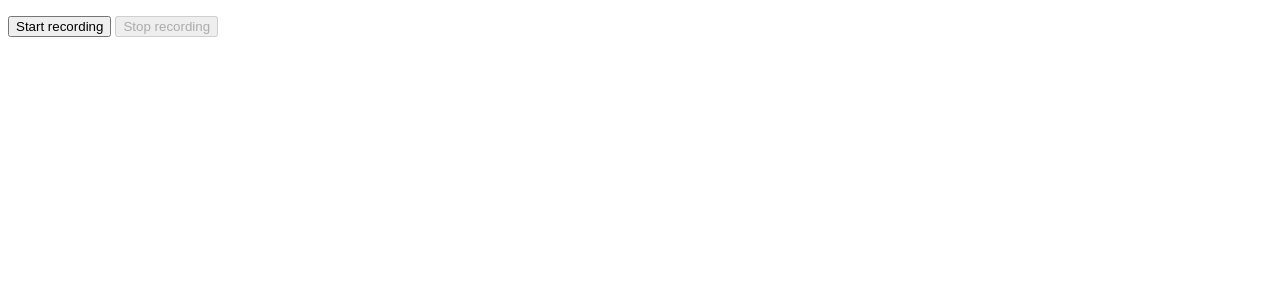
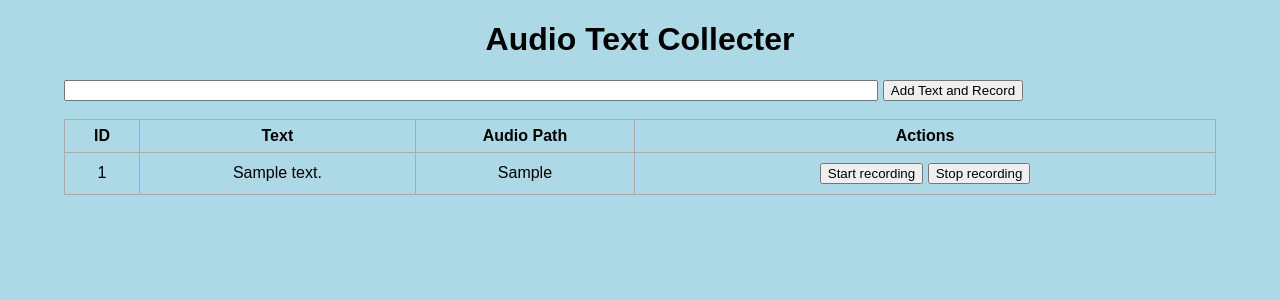
Before and after one commit to Ratherman/Collect-Audio-Data-and-Text, a Flask app: page / in a window 1280 px wide. Shown: the top 300 px of the page. Run offline with Flask 2, Linux system fonts and the light colour scheme; tables that the repository leaves empty hold one stand-in row (values such as "Sample post").

Commit message:
Src/ & README.md & .gitignore, Update, Integrate both audio and render parts of code

```diff
--- a/Src/app.py
+++ b/Src/app.py
@@ -1,23 +1,18 @@
-from flask import Flask, render_template, redirect, request
+from flask import Flask, render_template, redirect, request, flash, session
 from flask_sqlalchemy import SQLAlchemy
-import pyaudio
 import os
+import random
 import uuid
 
-UPLOAD_FOLDER = 'files'
-
-
+UPLOAD_FOLDER = '..\Data\Gen_Audio'
 
 app = Flask(__name__)
 app.config["SQLALCHEMY_DATABASE_URI"] = "mssql+pyodbc://LAPTOP-Q0DB1ITI\SQLEXPRESS/DB?driver=SQL+Server?trusted_connection=yes"
 app.config["SQLALCHEMY_TRACK_MODIFICATIONS"] = False
 app.config['UPLOAD_FOLDER'] = UPLOAD_FOLDER
+app.secret_key = "super secret key"
 db = SQLAlchemy(app)
 
-# Add on 10/20
-@app.route('/')
-def root():
-    return app.send_static_file('index.html')
 
 @app.route('/save-record', methods=['POST'])
 def save_record():
@@ -34,21 +29,34 @@ def save_record():
     file_name = str(uuid.uuid4()) + ".mp3"
     full_file_name = os.path.join(app.config['UPLOAD_FOLDER'], file_name)
     file.save(full_file_name)
-    return '<h1>Success</h1>'
+    pack = {"status": "Good", "filename": full_file_name}
+    update_sql_audio(pack)
+    return pack
 
-# # Define Modules for storing Text and Audio Path
-# class TextAudioPair(db.Model):
-#     id = db.Column(db.Integer, primary_key=True)
-#     text = db.Column(db.String(500), nullable=False)
-#     audio = db.Column(db.String(200), default="path/to/your/wav/file")
+# Define Modules for storing Text and Audio Path
+class TextAudioPair(db.Model):
+    id = db.Column(db.Integer, primary_key=True)
+    text = db.Column(db.String(500), nullable=False)
+    audio = db.Column(db.String(200), default="path/to/your/wav/file")
 
-#     def __repr__(self):
-#         return f"<Task {self.id}>"
+    def __repr__(self):
+        return f"<Task {self.id}>"
+def update_sql_audio(data):
+    sql_id = session.get("ID")
+    file_path = data["filename"]
 
-# @app.route("/", methods=["GET"])
-# def index():
-#     pairs = TextAudioPair.query.all()
-#     return render_template("index.html", pairs=pairs)
+    before = TextAudioPair.query.get(sql_id)
+    before.id = sql_id
+    before.audio = file_path
+    db.session.commit()
+
+@app.route("/", methods=["GET"])
+def index():
+    pairs = TextAudioPair.query.limit(5).all()
+    len_of_pairs = len(pairs)
+    target_index = random.randint(0, len_of_pairs-1)
+    session["ID"] = target_index+1
+    return render_template("index.html", pair=pairs[target_index])
 
 if __name__ == "__main__":
     app.run(debug=True)
--- a/Src/static/css/main.css
+++ b/Src/static/css/main.css
@@ -6,7 +6,7 @@ body, html {
 
 .content {
     margin: 0 auto;
-    width: 400px;
+    width: 90%;
 }
 
 table, td, th {
@@ -24,7 +24,7 @@ th {
 
 td {
     text-align: center;
-    padding: 5px;
+    padding: 10px;
 }
 
 .form {
--- a/Src/templates/index.html
+++ b/Src/templates/index.html
@@ -1,6 +1,7 @@
 {% extends 'base.html' %}
 
-{% block head %}{% endblock %}
+{% block head %}
+{% endblock %}
 
 {% block body %}
 <div class="content">
@@ -15,23 +16,67 @@
     <br>
     <table>
         <tr>
+            <th>ID</th>
             <th>Text</th>
             <th>Audio Path</th>
             <th>Actions</th>
         </tr>
-        {% for pair in pairs %}
         <tr>
+            <td>{{ pair.id    }}</td>
             <td>{{ pair.text  }}</td>
             <td>{{ pair.audio }}</td>
             <td>
-                    <a href="/delete/{{ pair.id }}">Delete</a>
-                    <br>
-                    <a href="/update/{{ pair.id }}">Update</a>
+                <button class="startRecording" onclick="startRecording()">Start recording</button>
+                <button class="stopRecording" onclick="stopRecording()">Stop recording</button>
             </td>
         </tr>
-        {% endfor %}
     </table>
 
 
 </div>
+<script src="https://ajax.googleapis.com/ajax/libs/jquery/3.4.1/jquery.min.js"></script>
+<script>
+    navigator
+        .mediaDevices
+        .getUserMedia({audio: true})
+        .then(stream => { handlerFunction(stream) });
+
+    function handlerFunction(stream) {
+        rec = new MediaRecorder(stream);
+        rec.ondataavailable = e => {
+            audioChunks.push(e.data);
+            if (rec.state == "inactive") {
+                let blob = new Blob(audioChunks, {type: 'audio/mpeg-3'});
+                sendData(blob);
+            }
+        }
+    }
+
+    function startRecording(){
+        console.log('Recording are started..');
+        audioChunks = [];
+        rec.start();
+    }
+
+    function stopRecording(){
+        console.log("Recording are stopped.");
+        rec.stop();
+    }
+    function sendData(data) {
+        var form = new FormData();
+        form.append('file', data, 'data.mp3');
+        form.append('title', 'data.mp3');
+        //Chrome inspector shows that the post data includes a file and a title.
+        $.ajax({
+            type: 'POST',
+            url: '/save-record',
+            data: form,
+            cache: false,
+            processData: false,
+            contentType: false
+        }).done(function(data) {
+            console.log(data);
+        });
+    }
+</script>
 {% endblock %}
```
Also changed, not shown: Src/templates/index_audio.html (deleted, +0 -15 lines), Data/Gen_Audio/empty.py (deleted), Data/Raw_Text/empty.py (deleted), Data/Tran_Text/empty.py (deleted), README.md, 1 other file. Lines whose indentation alone changed are shown as unchanged.
